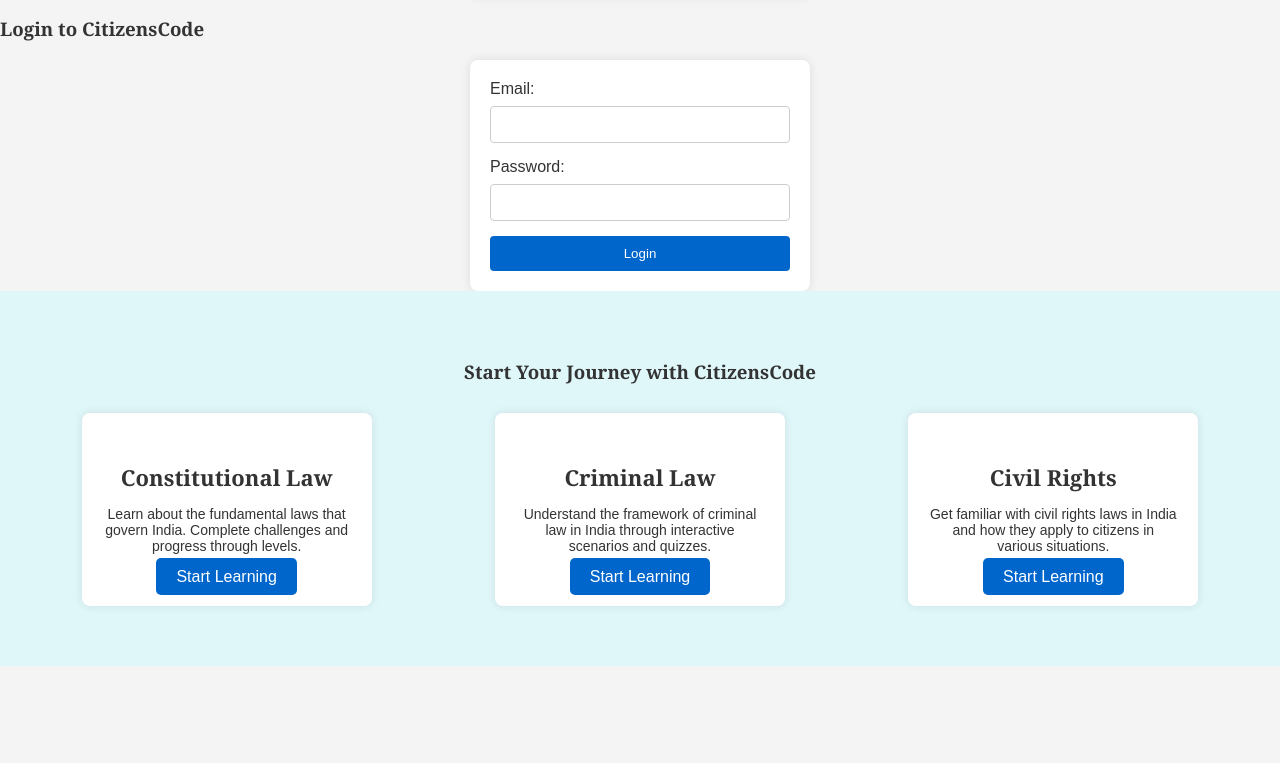
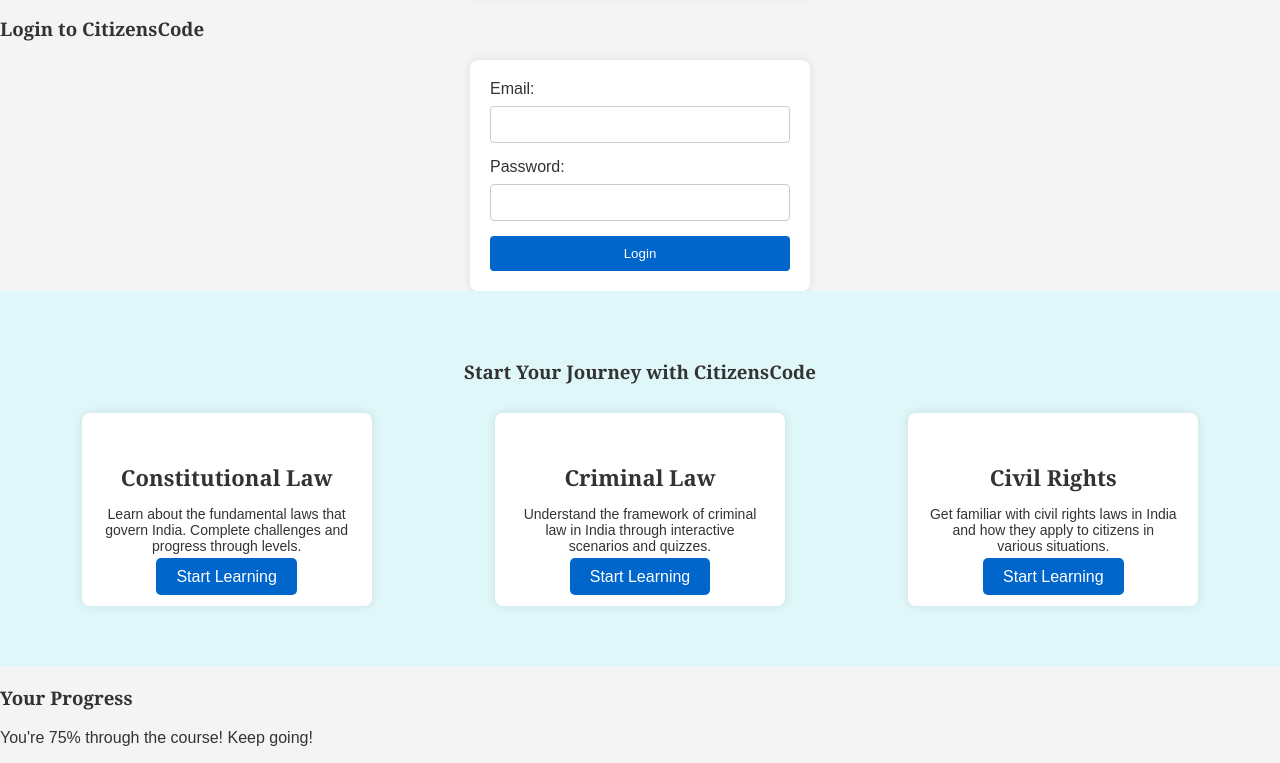
Before and after one commit to anurudhrasundaram/CitizensCode-, a plain HTML site: page index.html in a window 1280 px wide. Shown: the part 1713-2476 px from the top of the page. Before the commit the page ends 2379 px from the top, so only its background shows below. Drawn offline with Linux system fonts and the light colour scheme.

Commit message:
Update index.html

```diff
--- a/index.html
+++ b/index.html
@@ -121,5 +121,13 @@
         </div>
     </div>
 </section>
+    <!-- Progress Tracking Section -->
+<section id="progress-tracking">
+    <h3>Your Progress</h3>
+    <div class="progress-bar">
+        <div class="progress" style="width: 75%;"></div>
+    </div>
+    <p>You're 75% through the course! Keep going!</p>
+</section>
 </body>
 </html>
```
